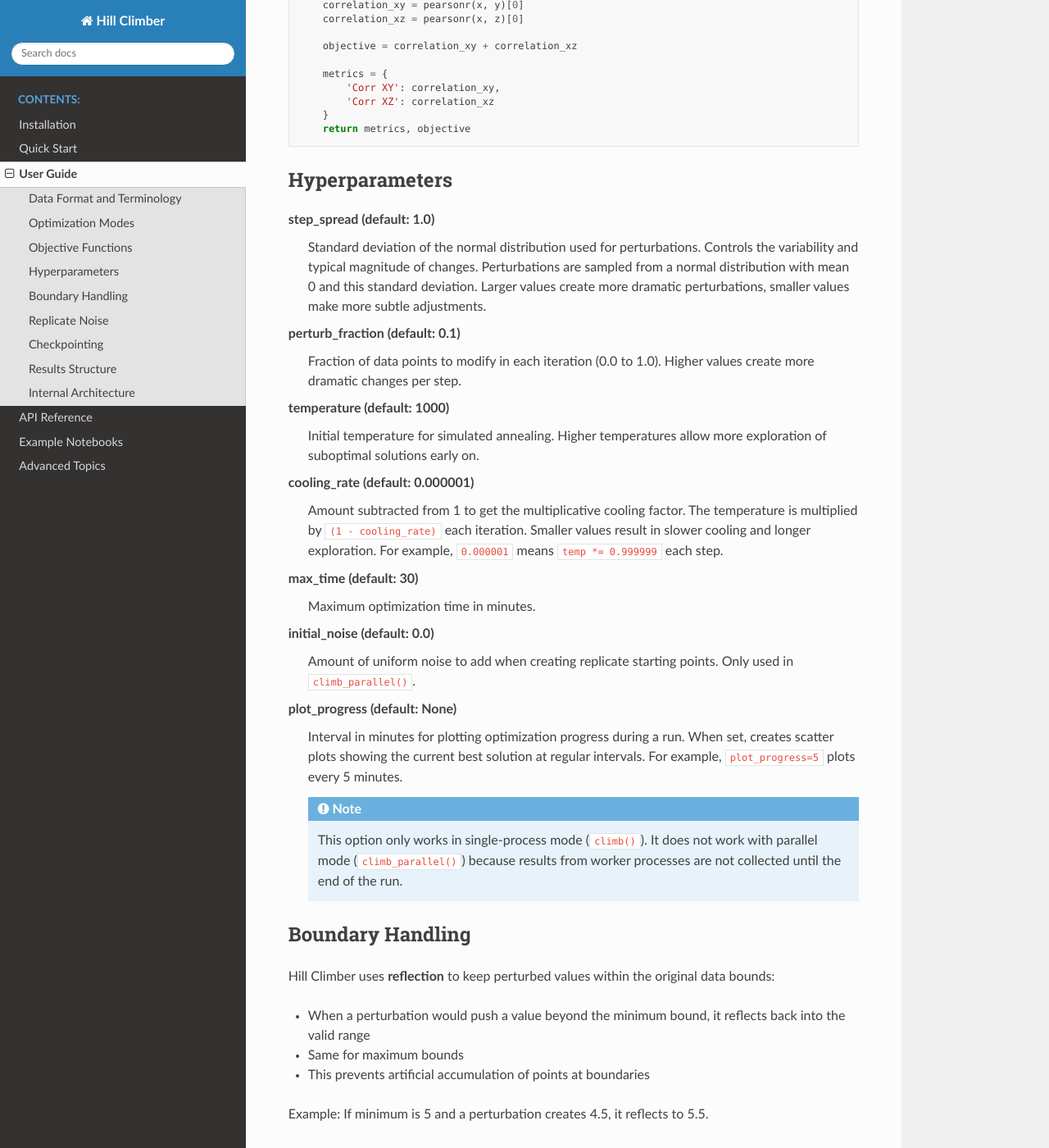
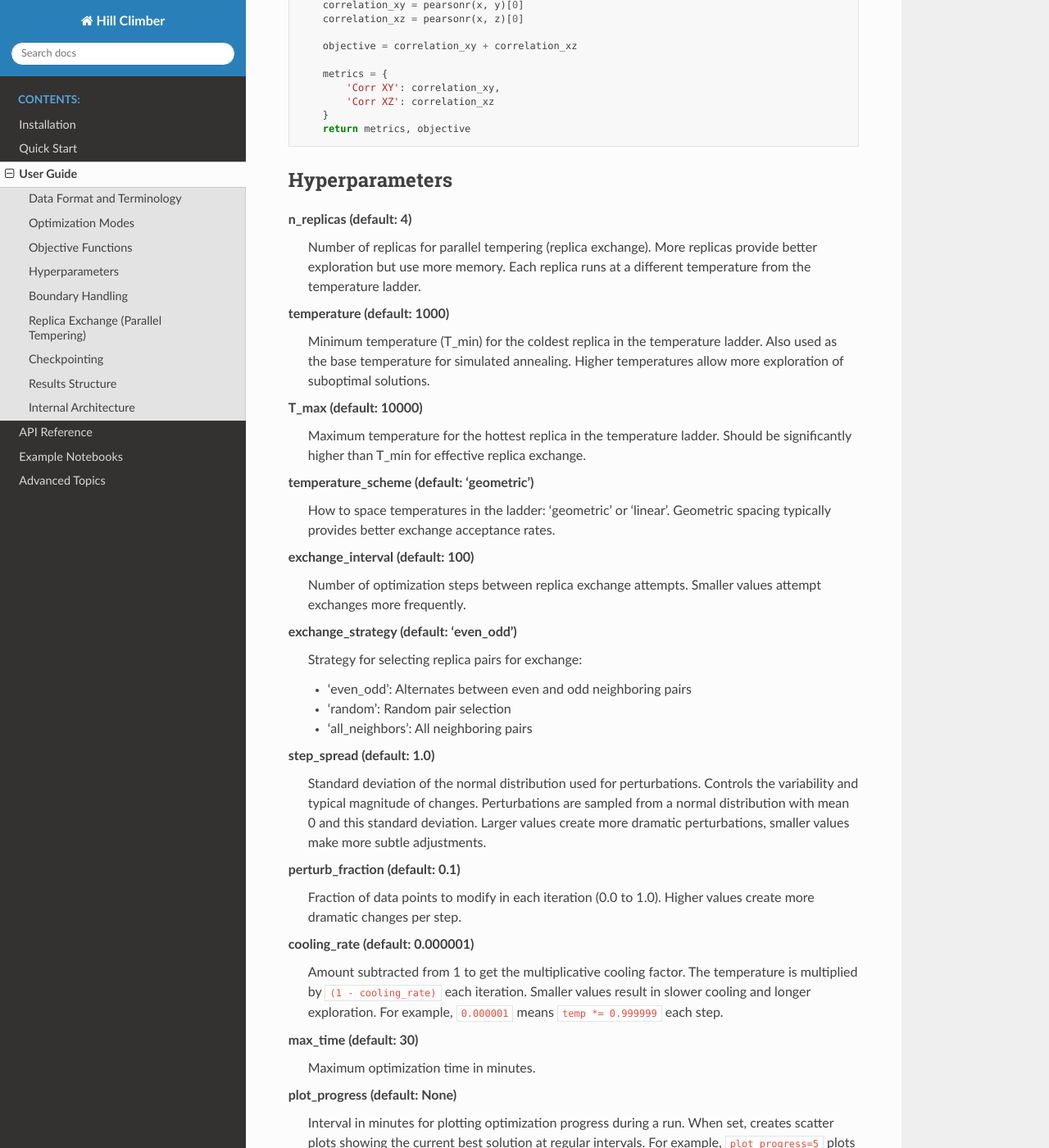
Before and after one commit to gperdrizet/hill_climber, a Sphinx documentation site: the page built from docs/source/user_guide.rst, in a window 1280 px wide and 1400 px high, scrolled down 1731 px. Shown: the whole window at 82% size. Built offline with Sphinx 7.4.7 and the Read the Docs theme 3.1.0, drawn with Linux system fonts in a browser that asks for light colours; some of the changed text lies outside the part shown.

Commit message:
Did documentation review and audit, bumped version number

```diff
--- a/docs/source/advanced.rst
+++ b/docs/source/advanced.rst
@@ -65,22 +65,65 @@
 
        return {'Correlation': correlation, 'Penalty': penalty}, objective
 
-Parallel Processing Tips
--------------------------
+Replica Exchange Tuning
+------------------------
 
-Choosing Number of Replicates
-~~~~~~~~~~~~~~~~~~~~~~~~~~~~~~
+Temperature Ladder Configuration
+~~~~~~~~~~~~~~~~~~~~~~~~~~~~~~~~~
 
-- **4-8 replicates**: Good balance for most problems
-- **More replicates**: Better exploration, find more diverse solutions
-- **CPU resource limit**: Not recommended to run more replicates than one less than available CPU threads
+Choose the appropriate temperature range and spacing:
 
-Replicate Noise Tuning
-~~~~~~~~~~~~~~~~~~~~~~~
+.. code-block:: python
 
-- **Low noise** (~1%-10% of input range): When starting data is already close to solutions
-- **Medium noise** (~10%-50% of input range): General purpose exploration
-- **High noise** (~50%-150% of input range): When you need very diverse starting points
+   # Wide temperature range for difficult landscapes
+   climber = HillClimber(
+       data=data,
+       objective_func=my_objective,
+       n_replicas=8,
+       temperature=100,      # T_min: coldest replica
+       T_max=100000,         # T_max: hottest replica
+       temperature_scheme='geometric'  # Recommended for better mixing
+   )
+
+   # Narrow range for fine-tuning
+   climber = HillClimber(
+       data=data,
+       objective_func=my_objective,
+       n_replicas=4,
+       temperature=1000,
+       T_max=5000,
+       temperature_scheme='linear'
+   )
+
+Exchange Strategy Selection
+~~~~~~~~~~~~~~~~~~~~~~~~~~~~
+
+Different strategies for replica pairing:
+
+- **even_odd** (default): Alternates between even and odd pairs (0-1, 2-3, then 1-2, 3-4). Good balance of mixing and efficiency.
+- **random**: Random pair selection each round. More stochastic exploration.
+- **all_neighbors**: All neighboring pairs attempt exchange each round. More thorough but slower.
+
+.. code-block:: python
+
+   climber = HillClimber(
+       data=data,
+       objective_func=my_objective,
+       exchange_strategy='random',  # or 'even_odd', 'all_neighbors'
+       exchange_interval=50  # Exchange attempts every 50 steps
+   )
+
+Choosing Number of Replicas
+~~~~~~~~~~~~~~~~~~~~~~~~~~~~
+
+- **4 replicas**: Good default for most problems
+- **8-12 replicas**: Better exploration of complex landscapes
+- **16+ replicas**: For very difficult optimization problems
+- **Memory consideration**: Each replica maintains a copy of your data
+
+Trade-offs:
+- More replicas = better exploration but more memory usage
+- Fewer replicas = faster per-iteration but may miss global optima
 
 Checkpointing
 -------------
@@ -136,15 +179,6 @@
 - Interactive Jupyter notebooks
 - Debugging objective functions
 - Monitoring convergence behavior
-
-**Important Notes**:
-
-- Only works with ``climb()`` method (single-process mode)
-- Does **not** work with ``climb_parallel()`` because worker processes don't
-  report intermediate results
-- If no steps are accepted between plot intervals, displays time information
-  instead of plotting
-- In Jupyter notebooks, each plot replaces the previous one for clean output
 
 Performance Optimization
 ------------------------
@@ -222,14 +256,15 @@
 Converging to Local Optima
 ~~~~~~~~~~~~~~~~~~~~~~~~~~~
 
-**Symptoms**: Different replicates find similar suboptimal solutions
+**Symptoms**: Different runs find similar suboptimal solutions, exchange acceptance rate is very low
 
 **Solutions**:
 
-- Increase ``temperature`` for more exploration
-- Increase ``initial_noise`` for more diverse starting points
+- Increase ``T_max`` for hotter replicas to explore more broadly
+- Increase ``n_replicas`` for better temperature coverage
 - Use smaller ``cooling_rate`` (slower cooling) to explore longer
-- Increase number of replicates
+- Adjust ``exchange_interval`` (try smaller values for more frequent exchanges)
+- Check temperature ladder - ensure good spacing between replicas
 
 Oscillating Objective Values
 ~~~~~~~~~~~~~~~~~~~~~~~~~~~~~
--- a/docs/source/conf.py
+++ b/docs/source/conf.py
@@ -8,7 +8,7 @@
 project = 'Hill Climber'
 copyright = '2025, Hill Climber Contributors'
 author = 'Hill Climber Contributors'
-release = '0.1.13'
+release = '0.1.14'
 
 # -- General configuration ---------------------------------------------------
 extensions = [
--- a/docs/source/index.rst
+++ b/docs/source/index.rst
@@ -33,10 +33,10 @@
 Features
 --------
 
+- **Replica Exchange (Parallel Tempering)**: Multiple replicas at different temperatures exchange configurations for improved global optimization
 - **Flexible objective functions**: Define custom objectives for any statistical property
 - **Simulated annealing**: Escape local optima and find global solutions
 - **Multi-column data**: Optimize datasets with any number of features
-- **Parallel replicates**: Run multiple optimizations simultaneously
 - **Unified state management**: Clean dataclass architecture for internal state tracking
 - **Checkpointing**: Save and resume long-running optimizations
 - **Progress monitoring**: Live plotting during optimization runs
--- a/docs/source/user_guide.rst
+++ b/docs/source/user_guide.rst
@@ -91,6 +91,35 @@
 Hyperparameters
 ---------------
 
+**n_replicas** (default: 4)
+   Number of replicas for parallel tempering (replica exchange). More replicas
+   provide better exploration but use more memory. Each replica runs at a different
+   temperature from the temperature ladder.
+
+**temperature** (default: 1000)
+   Minimum temperature (T_min) for the coldest replica in the temperature ladder.
+   Also used as the base temperature for simulated annealing. Higher temperatures
+   allow more exploration of suboptimal solutions.
+
+**T_max** (default: 10000)
+   Maximum temperature for the hottest replica in the temperature ladder. Should
+   be significantly higher than T_min for effective replica exchange.
+
+**temperature_scheme** (default: 'geometric')
+   How to space temperatures in the ladder: 'geometric' or 'linear'. Geometric
+   spacing typically provides better exchange acceptance rates.
+
+**exchange_interval** (default: 100)
+   Number of optimization steps between replica exchange attempts. Smaller values
+   attempt exchanges more frequently.
+
+**exchange_strategy** (default: 'even_odd')
+   Strategy for selecting replica pairs for exchange:
+
+   - 'even_odd': Alternates between even and odd neighboring pairs
+   - 'random': Random pair selection
+   - 'all_neighbors': All neighboring pairs
+
 **step_spread** (default: 1.0)
    Standard deviation of the normal distribution used for perturbations. Controls
    the variability and typical magnitude of changes. Perturbations are sampled
@@ -102,10 +131,6 @@
    Fraction of data points to modify in each iteration (0.0 to 1.0).
    Higher values create more dramatic changes per step.
 
-**temperature** (default: 1000)
-   Initial temperature for simulated annealing. Higher temperatures allow
-   more exploration of suboptimal solutions early on.
-
 **cooling_rate** (default: 0.000001)
    Amount subtracted from 1 to get the multiplicative cooling factor. The temperature
    is multiplied by ``(1 - cooling_rate)`` each iteration. Smaller values result in slower
@@ -114,19 +139,10 @@
 **max_time** (default: 30)
    Maximum optimization time in minutes.
 
-**initial_noise** (default: 0.0)
-   Amount of uniform noise to add when creating replicate starting points.
-   Only used in ``climb_parallel()``.
-
 **plot_progress** (default: None)
    Interval in minutes for plotting optimization progress during a run.
    When set, creates scatter plots showing the current best solution at
    regular intervals. For example, ``plot_progress=5`` plots every 5 minutes.
-
-   .. note::
-      This option only works in single-process mode (``climb()``). It does not
-      work with parallel mode (``climb_parallel()``) because results from worker
-      processes are not collected until the end of the run.
 
 Boundary Handling
 -----------------
@@ -141,22 +157,54 @@
 
 Example: If minimum is 5 and a perturbation creates 4.5, it reflects to 5.5.
 
-Replicate Noise
----------------
+Replica Exchange (Parallel Tempering)
+--------------------------------------
 
-When running parallel replicates, ``initial_noise`` adds diversity:
+Hill Climber 2.0 uses replica exchange to improve global optimization. Multiple
+replicas run simultaneously at different temperatures:
+
+**How it works:**
+
+1. Each replica has its own temperature from a ladder (e.g., 1000, 2154, 4641, 10000)
+2. All replicas perform optimization steps independently
+3. Periodically, replicas attempt to exchange configurations
+4. Exchanges use Metropolis criterion: better solutions move to cooler temperatures
+5. The coldest replica typically finds the best solution
+
+**Temperature Ladder:**
 
 .. code-block:: python
 
-   results = climber.climb_parallel(
-       replicates=8,
-       initial_noise=0.5  # Add ±50% uniform noise to starting data
-   )
+   from hill_climber import TemperatureLadder
 
-- Each replicate starts from a slightly different position
-- Helps explore different regions of the solution space
-- Increases chances of finding global optima
-- Generates diverse solutions for comparison
+   # Geometric spacing (default, recommended)
+   ladder = TemperatureLadder.geometric(n_replicas=4, T_min=1000, T_max=10000)
+   print(ladder.temperatures)  # [1000, 2154, 4641, 10000]
+
+   # Linear spacing
+   ladder = TemperatureLadder.linear(n_replicas=4, T_min=1000, T_max=10000)
+   print(ladder.temperatures)  # [1000, 4000, 7000, 10000]
+
+**Exchange Statistics:**
+
+After optimization, check exchange acceptance rates:
+
+.. code-block:: python
+
+   best_data, history_df = climber.climb()
+
+   # Exchange statistics are printed during optimization
+   # Exchange acceptance rate: 15.4%
+
+   # For detailed analysis, access the climber's exchange statistics:
+   # climber.exchange_stats.get_acceptance_matrix()
+
+**Benefits:**
+
+- Better global optimization compared to single-temperature annealing
+- Hotter replicas explore broadly, cooler replicas exploit locally
+- Exchanges allow good solutions to refine at low temperatures
+- More robust than independent parallel runs
 
 Checkpointing
 -------------
@@ -179,18 +227,18 @@
 
 .. code-block:: python
 
-   resumed = HillClimber.resume_from_checkpoint(
+   resumed = HillClimber.load_checkpoint(
        checkpoint_file='optimization.pkl',
-       objective_func=my_objective,
-       new_max_time=30  # Continue for 30 more minutes
+       objective_func=my_objective
    )
 
-   result = resumed.climb()
+   # Continue optimizing
+   best_data, history_df = resumed.climb()
 
 Results Structure
 -----------------
 
-**Single climb** returns a tuple of:
+The ``climb()`` method returns a tuple:
 
 .. code-block:: python
 
@@ -206,28 +254,7 @@
   - ``Best_data``: Snapshot of best data at that step
   - Additional metric columns (defined by your objective function)
 
-**Parallel climbs** returns a dictionary:
-
-.. code-block:: python
-
-   results = climber.climb_parallel(replicates=4)
-
-   # Structure:
-   {
-       'input_data': <original DataFrame>,
-       'results': [
-           (initial_data_1, best_data_1, steps_df_1),
-           (initial_data_2, best_data_2, steps_df_2),
-           ...
-       ]
-   }
-
-Where:
-
-- ``input_data``: Original data before any noise was added
-- ``initial_data``: Data for this replicate after noise addition
-- ``best_data``: Final optimized data for this replicate
-- ``steps_df``: Optimization history for this replicate
+The best result is automatically selected from the replica with the best objective value.
 
 Internal Architecture
 ---------------------
--- a/hill_climber/__init__.py
+++ b/hill_climber/__init__.py
@@ -41,7 +41,7 @@
     >>> climber.plot_results((best_data, steps_df), plot_type='histogram')
 """
 
-__version__ = '2.0.0'
+__version__ = '0.1.14'
 __author__ = 'gperdrizet'
 
 from .optimizer import HillClimber
--- a/pyproject.toml
+++ b/pyproject.toml
@@ -4,11 +4,11 @@
 
 [project]
 name = "parallel-hill-climber"
-version = "0.1.13"
+version = "0.1.14"
 authors = [
     {name = "gperdrizet", email = "george@perdrizet.org"},
 ]
-description = "A Python package for hill climbing optimization with simulated annealing"
+description = "A Python package for hill climbing optimization with replica exchange and simulated annealing"
 readme = "README.md"
 license = {text = "GPLv3"}
 requires-python = ">=3.10"
@@ -24,7 +24,7 @@
     "Topic :: Scientific/Engineering :: Mathematics",
     "Topic :: Software Development :: Libraries :: Python Modules",
 ]
-keywords = ["optimization", "simulated-annealing", "hill-climbing", "machine-learning", "data-science"]
+keywords = ["optimization", "replica-exchange", "parallel-tempering", "simulated-annealing", "hill-climbing", "machine-learning", "data-science"]
 dependencies = [
     "numpy>=1.20.0",
     "pandas>=1.3.0",
```
Also changed, not shown: other parts of docs/source/advanced.rst (+4 -4 lines), README.md (+10 -6 lines), docs/source/api.rst (+31 -1 lines), docs/source/quickstart.rst (+24 -16 lines), 6 other files.
